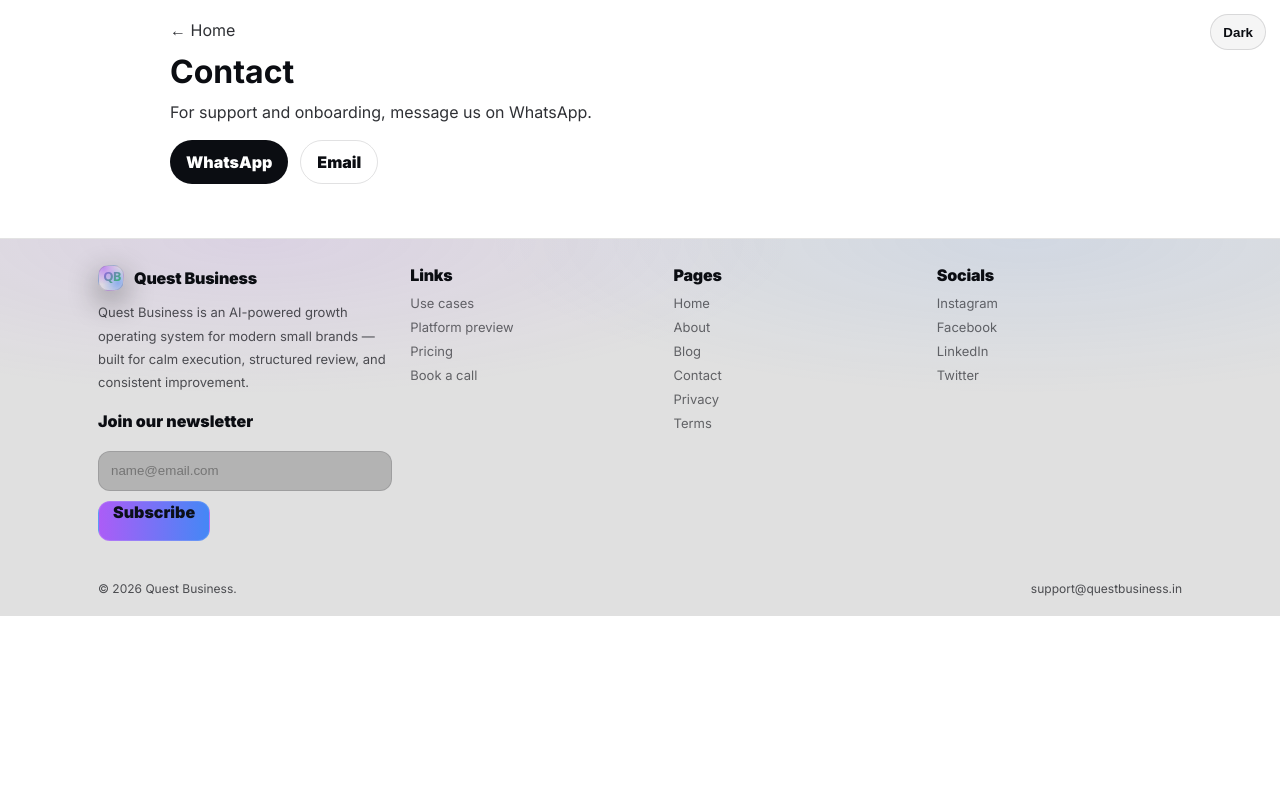
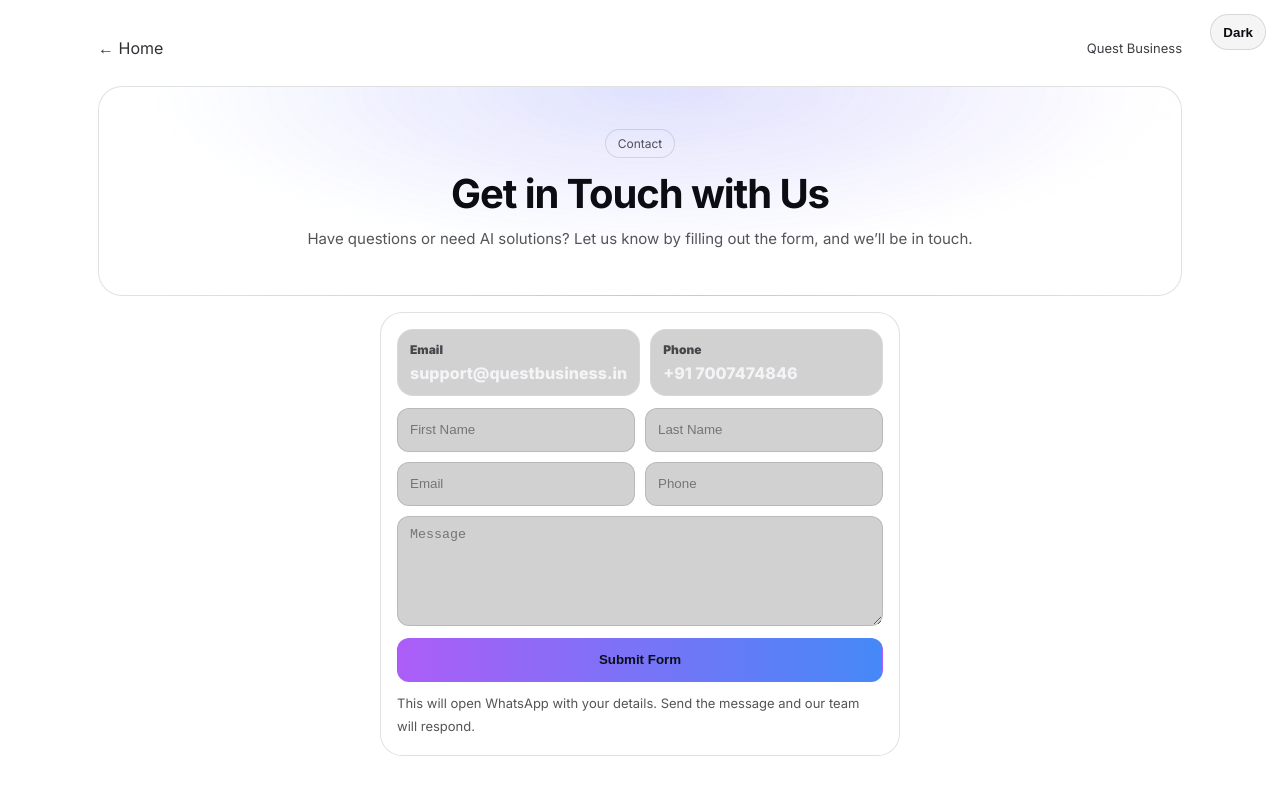
Before and after one commit to Vinayakfreak/questbusiness-web, a Next.js app: page /contact in a window 1280 px wide. Shown: the top 800 px of the page. Built offline with nearby package versions, Linux system fonts and the light colour scheme.

Commit message:
Redesign contact page with form

```diff
--- /dev/null
+++ b/src/app/contact/contact.module.css
@@ -0,0 +1,21 @@
+.wrap{max-width:1120px;margin:0 auto;padding:28px 18px 40px}
+.top{display:flex;align-items:center;justify-content:space-between;gap:16px;padding:10px 0 18px}
+.title{opacity:.8;font-size:13px}
+.hero{margin-top:10px;border:1px solid var(--border);border-radius:24px;background:radial-gradient(900px 300px at 50% 0%, rgba(59,130,246,.12), transparent 55%),radial-gradient(900px 300px at 55% 0%, rgba(168,85,247,.10), transparent 55%),rgba(255,255,255,.03);padding:42px 28px;text-align:center}
+.pill{display:inline-flex;align-items:center;justify-content:center;padding:6px 12px;border-radius:999px;border:1px solid var(--border);background:rgba(255,255,255,.03);font-size:12px;color:var(--muted)}
+.h1{margin-top:14px;font-size:40px;letter-spacing:-1.1px;line-height:1.08}
+.sub{margin:10px auto 0;max-width:820px;color:var(--muted);line-height:1.85;font-size:15px}
+.grid{margin-top:16px;display:grid;grid-template-columns:1fr 520px 1fr;gap:14px;align-items:start;justify-content:center}
+.card{grid-column:2;border:1px solid var(--border);border-radius:22px;background:rgba(255,255,255,.03);padding:16px}
+.infoRow{display:grid;grid-template-columns:1fr 1fr;gap:10px;margin-bottom:12px}
+.info{border:1px solid rgba(255,255,255,.12);border-radius:16px;background:rgba(0,0,0,.18);padding:12px}
+.infoLabel{font-size:12px;color:var(--muted);font-weight:900}
+.infoValue{margin-top:6px;color:rgba(247,247,251,.9);font-weight:800}
+.form{display:grid;grid-template-columns:1fr 1fr;gap:10px}
+.full{grid-column:1 / -1}
+.input,.textarea{width:100%;height:44px;border-radius:12px;border:1px solid var(--border);background:rgba(0,0,0,.18);color:var(--fg);padding:0 12px;outline:none}
+.textarea{height:110px;padding:10px 12px;resize:vertical}
+.input:focus,.textarea:focus{border-color:rgba(59,130,246,.5);box-shadow:0 0 0 4px rgba(59,130,246,.10)}
+.btn{margin-top:12px;width:100%;height:44px;border-radius:12px;border:1px solid transparent;background:linear-gradient(90deg, rgba(168,85,247,.95), rgba(59,130,246,.95));color:#0b0f19;font-weight:900;cursor:pointer}
+.note{margin-top:10px;color:var(--muted);font-size:13px;line-height:1.8}
+@media(max-width:980px){.grid{grid-template-columns:1fr}.card{grid-column:auto}.h1{font-size:34px}.form{grid-template-columns:1fr}}
--- a/src/app/contact/page.tsx
+++ b/src/app/contact/page.tsx
@@ -1,55 +1,91 @@
+"use client";
+
 import Link from "next/link";
+import { useState } from "react";
+import styles from "./contact.module.css";
 
 export default function ContactPage() {
+  const [busy, setBusy] = useState(false);
+  const [msg, setMsg] = useState<string>("");
+
+  async function onSubmit(e: React.FormEvent<HTMLFormElement>) {
+    e.preventDefault();
+    setMsg("");
+    setBusy(true);
+
+    // MVP: no backend email yet. We route to WhatsApp with a structured message.
+    const form = new FormData(e.currentTarget);
+    const first = String(form.get("first") || "").trim();
+    const last = String(form.get("last") || "").trim();
+    const email = String(form.get("email") || "").trim();
+    const phone = String(form.get("phone") || "").trim();
+    const message = String(form.get("message") || "").trim();
+
+    const text =
+      `Hi Quest Business,%0A%0A` +
+      `Name: ${encodeURIComponent(first + (last ? " " + last : ""))}%0A` +
+      `Email: ${encodeURIComponent(email)}%0A` +
+      `Phone: ${encodeURIComponent(phone)}%0A%0A` +
+      `Message:%0A${encodeURIComponent(message)}%0A`;
+
+    setTimeout(() => {
+      window.open(`https://wa.me/917007474846?text=${text}`, "_blank");
+      setBusy(false);
+      setMsg("Opened WhatsApp. Send the message to complete your request.");
+      e.currentTarget.reset();
+    }, 250);
+  }
+
   return (
-    <div style={{ maxWidth: 980, margin: "0 auto", padding: 20 }}>
-      <Link href="/" style={{ opacity: 0.85 }}>
-        ← Home
-      </Link>
-      <h1 style={{ marginTop: 12 }}>Contact</h1>
-      <p style={{ marginTop: 8, opacity: 0.85, lineHeight: 1.7, maxWidth: 720 }}>
-        For support and onboarding, message us on WhatsApp.
-      </p>
-      <div style={{ marginTop: 14, display: "flex", gap: 12, flexWrap: "wrap" }}>
-        <a
-          href="https://wa.me/917007474846?text=Hi%20Quest%20Business"
-          target="_blank"
-          rel="noreferrer"
-          style={{
-            display: "inline-flex",
-            alignItems: "center",
-            justifyContent: "center",
-            height: 44,
-            padding: "0 16px",
-            borderRadius: 999,
-            background: "var(--fg)",
-            color: "var(--bg)",
-            fontWeight: 900,
-            border: 0,
-            textDecoration: "none",
-          }}
-        >
-          WhatsApp
-        </a>
-        <a
-          href="mailto:support@questbusiness.in"
-          style={{
-            display: "inline-flex",
-            alignItems: "center",
-            justifyContent: "center",
-            height: 44,
-            padding: "0 16px",
-            borderRadius: 999,
-            border: "1px solid var(--border)",
-            background: "transparent",
-            color: "var(--fg)",
-            fontWeight: 900,
-            textDecoration: "none",
-          }}
-        >
-          Email
-        </a>
-      </div>
+    <div className={styles.wrap}>
+      <header className={styles.top}>
+        <Link href="/" style={{ opacity: 0.85 }}>
+          ← Home
+        </Link>
+        <div className={styles.title}>Quest Business</div>
+      </header>
+
+      <section className={styles.hero}>
+        <div className={styles.pill}>Contact</div>
+        <h1 className={styles.h1}>Get in Touch with Us</h1>
+        <p className={styles.sub}>
+          Have questions or need AI solutions? Let us know by filling out the form, and we’ll be in touch.
+        </p>
+      </section>
+
+      <section className={styles.grid}>
+        <div className={styles.card}>
+          <div className={styles.infoRow}>
+            <div className={styles.info}>
+              <div className={styles.infoLabel}>Email</div>
+              <div className={styles.infoValue}>support@questbusiness.in</div>
+            </div>
+            <div className={styles.info}>
+              <div className={styles.infoLabel}>Phone</div>
+              <div className={styles.infoValue}>+91 7007474846</div>
+            </div>
+          </div>
+
+          {msg ? <div className={styles.note}>{msg}</div> : null}
+
+          <form onSubmit={onSubmit}>
+            <div className={styles.form}>
+              <input className={styles.input} name="first" placeholder="First Name" required />
+              <input className={styles.input} name="last" placeholder="Last Name" />
+              <input className={styles.input} name="email" placeholder="Email" type="email" required />
+              <input className={styles.input} name="phone" placeholder="Phone" required />
+              <textarea className={`${styles.textarea} ${styles.full}`} name="message" placeholder="Message" required />
+            </div>
+            <button className={styles.btn} type="submit" disabled={busy}>
+              {busy ? "Submitting…" : "Submit Form"}
+            </button>
+          </form>
+
+          <div className={styles.note}>
+            This will open WhatsApp with your details. Send the message and our team will respond.
+          </div>
+        </div>
+      </section>
     </div>
   );
 }
```
